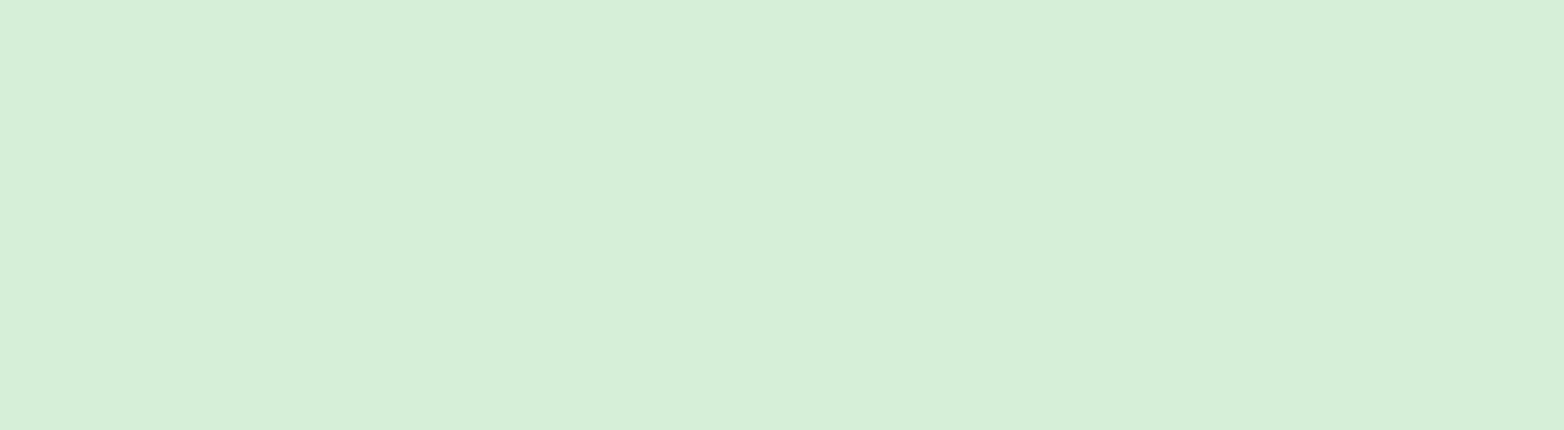
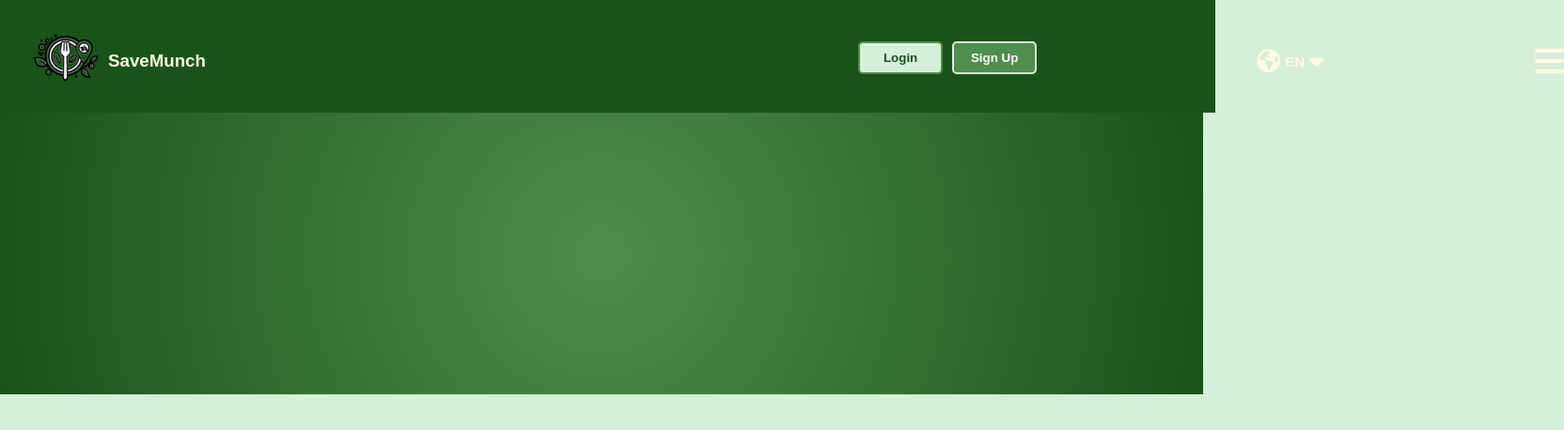
Before and after one commit to zodiadevias/SaveMunch, an Angular app: page /pickup in a window 1280 px wide. Before the commit this address led to /. Shown: the top 458 px of the page at 94% size, 1664 px wide, since content can reach past the window. Built offline with nearby package versions, Linux system fonts and the light colour scheme.

Commit message:
app routes

```diff
--- a/src/app/app.routes.ts
+++ b/src/app/app.routes.ts
@@ -3,11 +3,15 @@ import { DashboardComponent } from '../dashboard/dashboard.component';
 import { SignupComponent } from '../signup/signup.component';
 import { StoreComponent } from '../store/store.component';
 import { PaymentComponent } from '../payment/payment.component';
+import { DeliveryComponent } from '../delivery/delivery.component';
+import { PickupComponent } from '../pickup/pickup.component';
 export const routes: Routes = [
 
     {path: '', redirectTo: 'dashboard', pathMatch: 'full'},
     {path: 'dashboard', component: DashboardComponent},
     {path: 'signup', component: SignupComponent},
     {path: 'store' , component: StoreComponent},
-    {path: 'payment', component: PaymentComponent}
+    {path: 'payment', component: PaymentComponent},
+    {path: 'delivery', component: DeliveryComponent},
+    {path: 'pickup', component: PickupComponent}
 ];
--- /dev/null
+++ b/src/delivery/delivery.component.css
@@ -0,0 +1,40 @@
+.top{
+background: radial-gradient(circle at 50% 50%, #508D4E 0%, #1A5319 100%);
+    display: flex;
+    flex-direction: row;
+    color: white;
+    line-height: 0.1;
+    height: 300px;
+    align-items: center;
+    padding-left: 50px;
+
+}
+
+.delivery-window{
+    position: absolute;
+    width: 50%;
+    height: 70%;
+
+    left: 50%;
+    top: 60%;
+    transform: translate(-50%, -50%);
+
+}
+
+.map{
+    border: 2px solid #1A5319;
+    border-radius: 10px;
+    width: 100%;
+    height: 70%;
+    background-color: #FEFAE0;
+    margin: auto;
+}
+
+.icons{
+    font-size: 30px;
+    display: flex;
+    flex-direction: row;
+    justify-content: space-between;
+    align-items: center;
+    margin: 10px;
+}
--- /dev/null
+++ b/src/delivery/delivery.component.html
@@ -0,0 +1,18 @@
+<app-header></app-header>
+<div class="delivery-window">
+    <h1>Delivery</h1>
+    <div class="map">
+
+    </div>
+    <div class="icons">
+        <i class="fa-solid fa-cart-shopping"></i>
+        <p>- - - - - -</p>
+        <i class="fa-solid fa-motorcycle"></i>
+        <p>- - - - - -</p>
+        <i class="fa-solid fa-motorcycle"></i>
+        <p>- - - - - -</p>
+        <i class="fa-solid fa-house"></i>
+    </div>
+
+</div>
+<div class="top"></div>
--- /dev/null
+++ b/src/pickup/pickup.component.css
@@ -0,0 +1,11 @@
+.top{
+background: radial-gradient(circle at 50% 50%, #508D4E 0%, #1A5319 100%);
+    display: flex;
+    flex-direction: row;
+    color: white;
+    line-height: 0.1;
+    height: 300px;
+    align-items: center;
+    padding-left: 50px;
+
+}
--- /dev/null
+++ b/src/pickup/pickup.component.html
@@ -0,0 +1,3 @@
+<app-header></app-header>
+
+<div class="top"></div>
```
Also changed, not shown: src/delivery/delivery.component.ts (added, +12 -0 lines), src/pickup/pickup.component.ts (added, +12 -0 lines), 2 other files (tests, documents, lock files or other folders).
